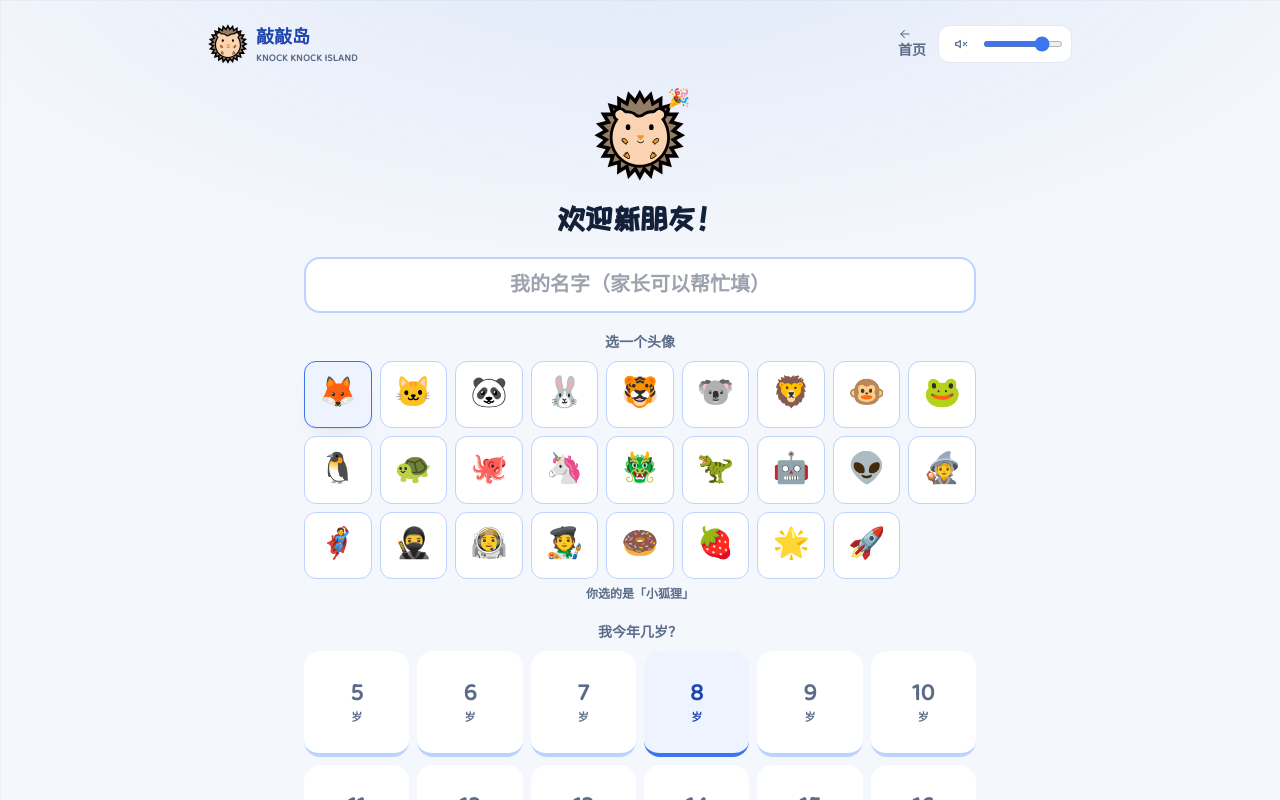
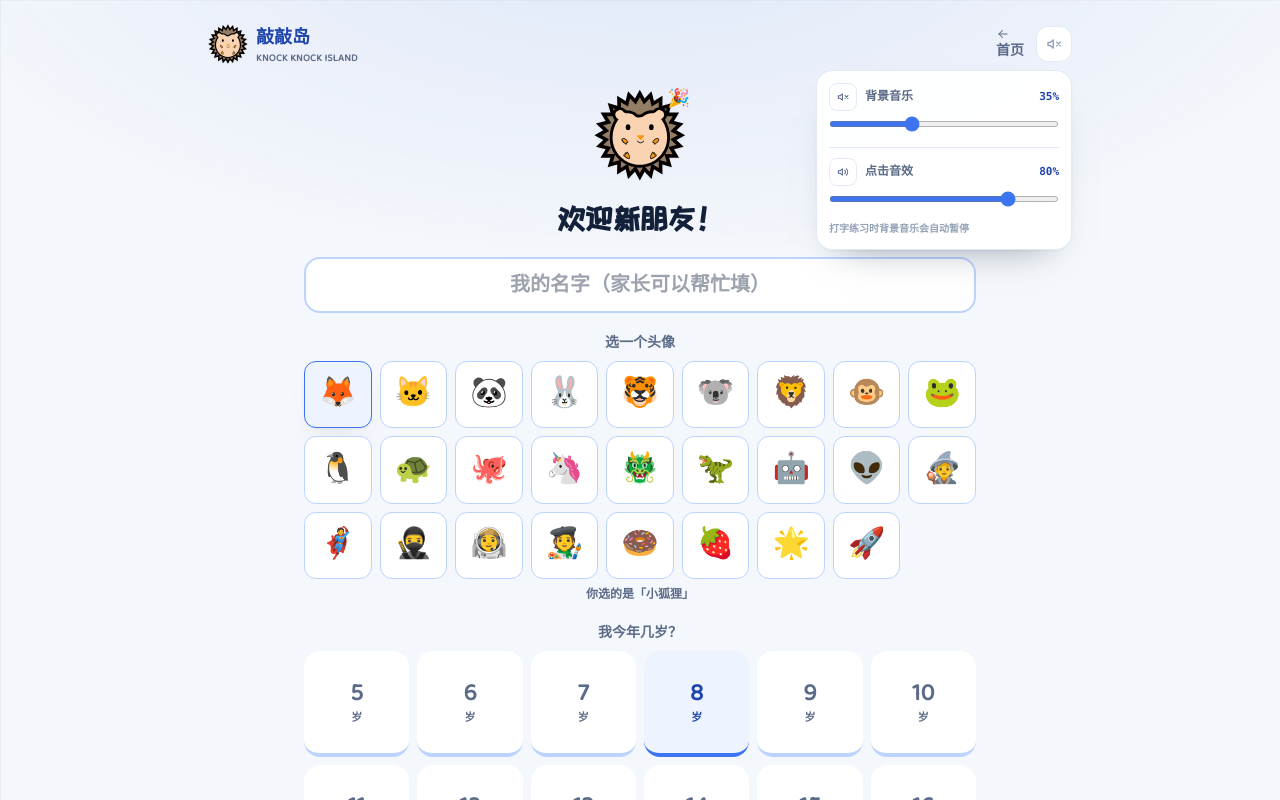
Before and after one commit to BestGunners/codekids-keyboard-academy, a React (Vite) app: page /login in a window 1280 px wide. Both pictures are taken after a click on the button "关闭背景音乐". Shown: the top 800 px of the page. Built offline with nearby package versions, Linux system fonts and the light colour scheme.

Commit message:
feat: 顶部改成音乐图标+悬停展开，音效与背景音乐彻底分开；设置页标签同步

```diff
--- /dev/null
+++ b/src/components/common/MusicToggle.tsx
@@ -0,0 +1,144 @@
+import { useRef } from 'react'
+import { Icon } from '@/components/icons/Icon'
+import { sfx } from '@/engine/sfx'
+import { useSettingsStore } from '@/store/settingsStore'
+import { cn } from '@/utils/cn'
+
+/**
+ * 顶部的声音入口。
+ *
+ * 平时只显示一个音符图标（点一下＝开关背景音乐），鼠标移上去才展开两条**互相独立**的滑杆：
+ * 上面调背景音乐，下面调点击音效——两者互不影响。
+ * 触屏设备没有悬停，滑杆可以到「设置」页里调。
+ */
+export function MusicToggle({ className }: { className?: string }) {
+  const bgmEnabled = useSettingsStore((state) => state.bgmEnabled)
+  const bgmVolume = useSettingsStore((state) => state.bgmVolume)
+  const setBgmVolume = useSettingsStore((state) => state.setBgmVolume)
+  const toggleBgm = useSettingsStore((state) => state.toggleBgm)
+
+  const soundEnabled = useSettingsStore((state) => state.soundEnabled)
+  const volume = useSettingsStore((state) => state.volume)
+  const setVolume = useSettingsStore((state) => state.setVolume)
+  const toggleSound = useSettingsStore((state) => state.toggleSound)
+
+  const lastPreviewAt = useRef(0)
+  const previewThrottled = () => {
+    const now = Date.now()
+    if (now - lastPreviewAt.current < 260) return
+    lastPreviewAt.current = now
+    sfx.preview()
+  }
+
+  const rowButton =
+    'flex h-7 w-7 shrink-0 items-center justify-center rounded-lg border border-surface-line bg-white text-ink-soft transition hover:border-brand-300 hover:text-brand-600'
+  const slider = 'h-1.5 w-full cursor-pointer accent-brand-500'
+
+  return (
+    <div className={cn('group relative', className)}>
+      <button
+        type="button"
+        aria-label={bgmEnabled ? '关闭背景音乐' : '打开背景音乐'}
+        title="背景音乐"
+        onClick={() => {
+          sfx.unlock()
+          toggleBgm()
+          if (!bgmEnabled) sfx.tap()
+        }}
+        className={cn(
+          'flex h-9 w-9 items-center justify-center rounded-xl border transition',
+          bgmEnabled
+            ? 'border-brand-200 bg-brand-50 text-brand-600'
+            : 'border-surface-line bg-white text-ink-faint',
+        )}
+      >
+        <Icon name={bgmEnabled ? 'music' : 'mute'} size={18} />
+      </button>
+
+      {/* 悬停 / 键盘聚焦时展开的面板 */}
+      <div
+        className={cn(
+          'pointer-events-none absolute right-0 top-full z-30 mt-2 w-64 space-y-3 rounded-2xl border border-surface-line bg-white/95 p-3 opacity-0 shadow-pop backdrop-blur transition',
+          'group-hover:pointer-events-auto group-hover:opacity-100 group-focus-within:pointer-events-auto group-focus-within:opacity-100',
+        )}
+      >
+        {/* 背景音乐 */}
+        <div className="space-y-1.5">
+          <div className="flex items-center gap-2">
+            <button
+              type="button"
+              aria-label={bgmEnabled ? '关闭背景音乐' : '打开背景音乐'}
+              onClick={() => {
+                sfx.unlock()
+                toggleBgm()
+                if (!bgmEnabled) sfx.tap()
+              }}
+              className={rowButton}
+            >
+              <Icon name={bgmEnabled ? 'music' : 'mute'} size={14} />
+            </button>
+            <span className="text-xs font-extrabold text-ink-soft">背景音乐</span>
+            <span className="ml-auto font-mono text-[11px] font-extrabold text-brand-700">
+              {Math.round(bgmVolume * 100)}%
+            </span>
+          </div>
+          <input
+            type="range"
+            min={0}
+            max={100}
+            step={5}
+            value={Math.round(bgmVolume * 100)}
+            data-no-click-sound
+            aria-label="背景音乐音量"
+            onChange={(event) => {
+              const next = Number(event.target.value) / 100
+              setBgmVolume(next)
+              if (next > 0 && !bgmEnabled) toggleBgm()
+            }}
+            className={slider}
+          />
+        </div>
+
+        {/* 点击音效 */}
+        <div className="space-y-1.5 border-t border-surface-line pt-2.5">
+          <div className="flex items-center gap-2">
+            <button
+              type="button"
+              aria-label={soundEnabled ? '关闭音效' : '打开音效'}
+              onClick={() => {
+                sfx.unlock()
+                toggleSound()
+                if (!soundEnabled) sfx.tap()
+              }}
+              className={rowButton}
+            >
+              <Icon name={soundEnabled ? 'sound' : 'mute'} size={14} />
+            </button>
+            <span className="text-xs font-extrabold text-ink-soft">点击音效</span>
+            <span className="ml-auto font-mono text-[11px] font-extrabold text-brand-700">
+              {Math.round(volume * 100)}%
+            </span>
+          </div>
+          <input
+            type="range"
+            min={0}
+            max={100}
+            step={5}
+            value={Math.round(volume * 100)}
+            data-no-click-sound
+            aria-label="点击音效音量"
+            onChange={(event) => {
+              const next = Number(event.target.value) / 100
+              setVolume(next)
+              if (next > 0 && !soundEnabled) toggleSound()
+              if (next > 0) previewThrottled()
+            }}
+            className={slider}
+          />
+        </div>
+
+        <p className="text-[10px] font-bold text-ink-faint">打字练习时背景音乐会自动暂停</p>
+      </div>
+    </div>
+  )
+}
--- a/src/components/common/SoundToggle.tsx
+++ /dev/null
@@ -1,63 +0,0 @@
-import { useRef } from 'react'
-import { Icon } from '@/components/icons/Icon'
-import { sfx } from '@/engine/sfx'
-import { useSettingsStore } from '@/store/settingsStore'
-import { cn } from '@/utils/cn'
-
-/** 声音控件：线性图标 + 细滑杆，拖动时有一声试听。 */
-export function SoundToggle({ className }: { className?: string }) {
-  const soundEnabled = useSettingsStore((state) => state.soundEnabled)
-  const volume = useSettingsStore((state) => state.volume)
-  const toggleSound = useSettingsStore((state) => state.toggleSound)
-  const setVolume = useSettingsStore((state) => state.setVolume)
-  const lastPreviewAt = useRef(0)
-
-  const previewThrottled = () => {
-    const now = Date.now()
-    if (now - lastPreviewAt.current < 260) return
-    lastPreviewAt.current = now
-    sfx.preview()
-  }
-
-  const muted = !soundEnabled || volume <= 0
-
-  return (
-    <div
-      className={cn(
-        'flex items-center gap-2 rounded-xl border border-surface-line bg-white px-2 py-1',
-        className,
-      )}
-    >
-      <button
-        type="button"
-        aria-label={soundEnabled ? '关闭声音' : '打开声音'}
-        onClick={() => {
-          toggleSound()
-          sfx.unlock()
-          if (!soundEnabled) sfx.tap()
-        }}
-        className="flex h-7 w-7 items-center justify-center rounded-lg text-ink-soft transition hover:bg-surface-muted"
-      >
-        <Icon name={muted ? 'mute' : 'sound'} size={16} />
-      </button>
-
-      <input
-        type="range"
-        min={0}
-        max={100}
-        step={5}
-        value={Math.round(volume * 100)}
-        data-no-click-sound
-        aria-label="音量"
-        title={`音量 ${Math.round(volume * 100)}%`}
-        onChange={(event) => {
-          const next = Number(event.target.value) / 100
-          setVolume(next)
-          if (next > 0 && !soundEnabled) toggleSound()
-          if (next > 0) previewThrottled()
-        }}
-        className="h-1.5 w-20 cursor-pointer accent-brand-500"
-      />
-    </div>
-  )
-}
--- a/src/components/fx/BackgroundMusic.tsx
+++ b/src/components/fx/BackgroundMusic.tsx
@@ -9,7 +9,7 @@ import { assetUrl } from '@/utils/asset'
  *
  * - 只在"没有在打字"的页面播放（首页 / 地图 / 排行榜 / 设置……），
  *   进打字关自动暂停，离开后从原来的位置接着放；
- * - 受三个设置控制：「全部声音」（总开关）、「背景音乐」（单独开关）、「音乐音量」；
+ * - 受两个设置控制：「背景音乐」开关与「音乐音量」——和"点击音效"完全独立；
  * - 遵守浏览器自动播放策略：小朋友第一次点击或按键之后才开始播；
  * - 切到别的标签页、最小化窗口时自动暂停。
  */
@@ -18,7 +18,6 @@ export function BackgroundMusic() {
   const [armed, setArmed] = useState(false)
   const location = useLocation()
 
-  const soundEnabled = useSettingsStore((state) => state.soundEnabled)
   const bgmEnabled = useSettingsStore((state) => state.bgmEnabled)
   const bgmVolume = useSettingsStore((state) => state.bgmVolume)
 
@@ -33,7 +32,6 @@ export function BackgroundMusic() {
       const settings = useSettingsStore.getState()
       if (
         audio &&
-        settings.soundEnabled &&
         settings.bgmEnabled &&
         shouldPlayMusic(window.location.pathname)
       ) {
@@ -59,7 +57,8 @@ export function BackgroundMusic() {
     const audio = audioRef.current
     if (!audio) return undefined
 
-    const wantPlay = armed && soundEnabled && bgmEnabled && shouldPlayMusic(location.pathname)
+    // 音乐和"点击音效"是两套独立设置：这里只听音乐开关（音量由 bgmVolume 控制）
+    const wantPlay = armed && bgmEnabled && shouldPlayMusic(location.pathname)
 
     const sync = () => {
       if (wantPlay && !document.hidden) {
@@ -72,7 +71,7 @@ export function BackgroundMusic() {
     sync()
     document.addEventListener('visibilitychange', sync)
     return () => document.removeEventListener('visibilitychange', sync)
-  }, [armed, soundEnabled, bgmEnabled, location.pathname])
+  }, [armed, bgmEnabled, location.pathname])
 
   return (
     <audio
--- a/src/components/icons/Icon.tsx
+++ b/src/components/icons/Icon.tsx
@@ -11,6 +11,7 @@ export type IconName =
   | 'gear'
   | 'sound'
   | 'mute'
+  | 'music'
   | 'star'
   | 'flame'
   | 'lock'
@@ -69,6 +70,13 @@ const PATHS: Record<IconName, ReactNode> = {
     <>
       <path d="M4 10v4h3l4 3.5v-11L7 10H4Z" />
       <path d="m15.5 9.5 5 5M20.5 9.5l-5 5" />
+    </>
+  ),
+  music: (
+    <>
+      <path d="M9 17.5V6.6l9-1.6v10.9" />
+      <circle cx="6.6" cy="17.6" r="2.4" />
+      <circle cx="15.6" cy="15.9" r="2.4" />
     </>
   ),
   star: <path d="m12 3.4 2.6 5.3 5.9.8-4.3 4.1 1 5.9-5.2-2.8-5.2 2.8 1-5.9L3.5 9.5l5.9-.8L12 3.4Z" />,
--- a/src/components/layout/KidHeader.tsx
+++ b/src/components/layout/KidHeader.tsx
@@ -1,7 +1,7 @@
 import { useNavigate } from 'react-router-dom'
 import { Icon } from '@/components/icons/Icon'
 import { ProgressBar } from '@/components/common/ProgressBar'
-import { SoundToggle } from '@/components/common/SoundToggle'
+import { MusicToggle } from '@/components/common/MusicToggle'
 import { getAvatar } from '@/data/avatars'
 import { STAGES } from '@/data/courses'
 import { getTotalStars } from '@/engine/progress'
@@ -68,7 +68,7 @@ export function KidHeader({ showMapLink = true }: KidHeaderProps) {
             {progress.streak.current}
           </span>
         </span>
-        <SoundToggle />
+        <MusicToggle />
         {showMapLink ? (
           <button
             type="button"
--- a/src/pages/HomePage.tsx
+++ b/src/pages/HomePage.tsx
@@ -2,7 +2,7 @@ import { useNavigate } from 'react-router-dom'
 import { Button } from '@/components/common/Button'
 import { Logo } from '@/components/common/Logo'
 import { ProgressBar } from '@/components/common/ProgressBar'
-import { SoundToggle } from '@/components/common/SoundToggle'
+import { MusicToggle } from '@/components/common/MusicToggle'
 import { Backdrop } from '@/components/fx/Backdrop'
 import { Icon, type IconName } from '@/components/icons/Icon'
 import { STAGES } from '@/data/courses'
@@ -98,7 +98,7 @@ export default function HomePage() {
               学习地图
             </Button>
           ) : null}
-          <SoundToggle />
+          <MusicToggle />
         </div>
       </header>
 
--- a/src/pages/LoginPage.tsx
+++ b/src/pages/LoginPage.tsx
@@ -3,7 +3,7 @@ import { useNavigate } from 'react-router-dom'
 import { Logo } from '@/components/common/Logo'
 import { Icon } from '@/components/icons/Icon'
 import { Modal } from '@/components/common/Modal'
-import { SoundToggle } from '@/components/common/SoundToggle'
+import { MusicToggle } from '@/components/common/MusicToggle'
 import { Mascot } from '@/components/mascot/Mascot'
 import { AVATARS, PATTERN_ICONS, getAvatar } from '@/data/avatars'
 import { sfx } from '@/engine/sfx'
@@ -107,7 +107,7 @@ export default function LoginPage() {
           >
             <Icon name="back" size={14} /> 首页
           </button>
-          <SoundToggle />
+          <MusicToggle />
         </div>
       </div>
 
```
Also changed, not shown: src/pages/SettingsPage.tsx (+5 -5 lines), 1 other file (tests, documents, lock files or other folders).
